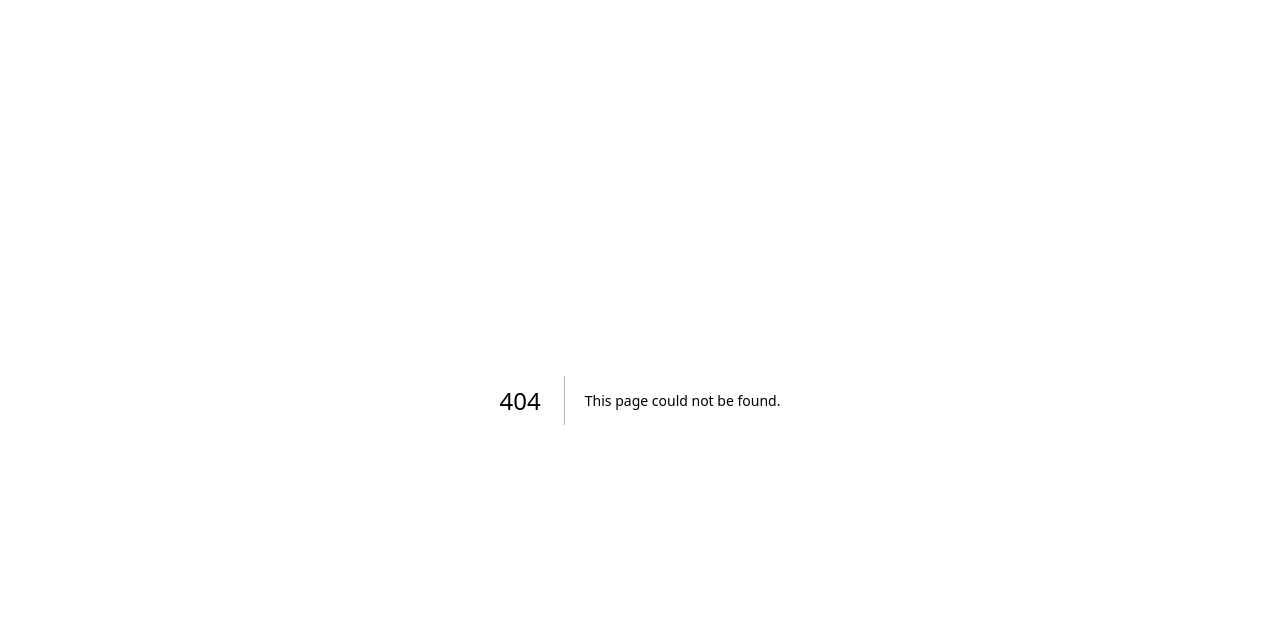
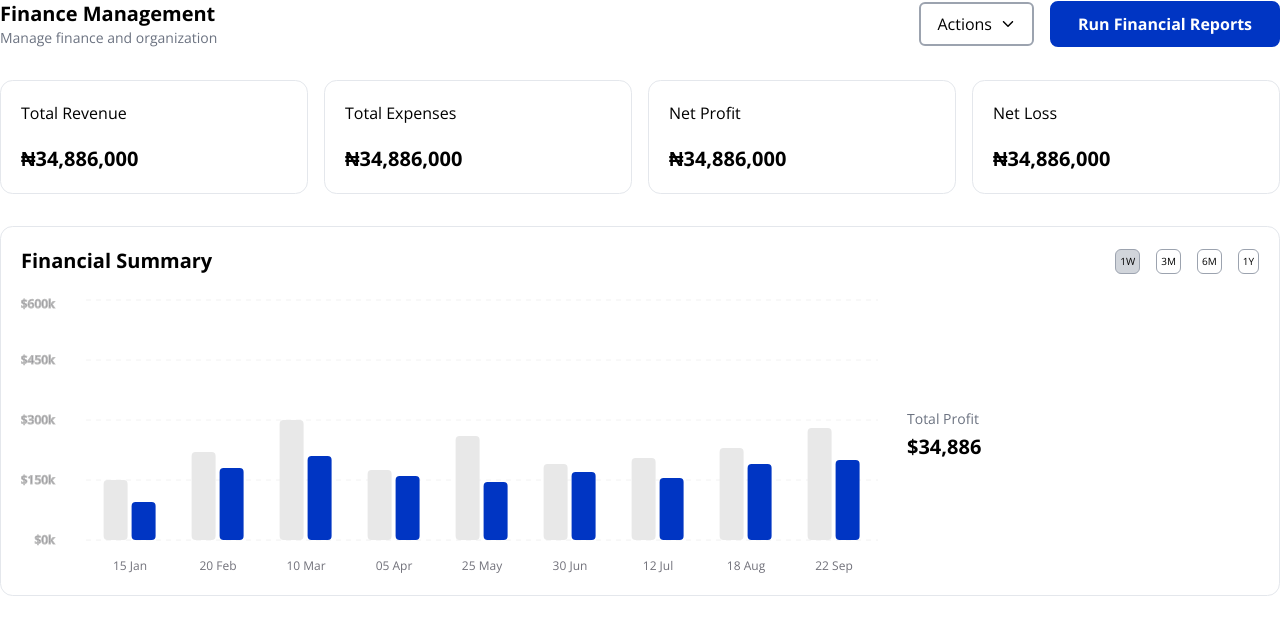
Before and after one commit to Cynegie-Hr-Organization/Cynegie-Frontend, a Next.js app: page /finance-admin in a window 1280 px wide. Before the commit this address had no page. Shown: the top 634 px of the page. Built offline with nearby package versions, Linux system fonts and the light colour scheme.

Commit message:
feat: finance-admin module

```diff
--- /dev/null
+++ b/app/(pages)/finance-admin/bar-chart.tsx
@@ -0,0 +1,67 @@
+"use client"
+
+import { Bar, BarChart, CartesianGrid, XAxis, YAxis } from "recharts"
+
+
+import {
+  ChartConfig,
+  ChartContainer,
+  ChartTooltip,
+  ChartTooltipContent,
+} from "@/components/ui/chart"
+import { localTime } from "@/lib/utils";
+
+
+
+
+export interface ChartData {
+  [key: string]: string | number
+}
+
+export interface BarChartComponentProps {
+  chartData: ChartData[]
+  chartConfig: ChartConfig
+}
+
+
+export function BarChartComponent({ chartData, chartConfig }: BarChartComponentProps) {
+  return (
+    <ChartContainer className="w-full h-full" config={chartConfig}>
+      <BarChart accessibilityLayer data={chartData} barCategoryGap="20%">
+        <CartesianGrid
+          horizontal={true}
+          vertical={false}
+          strokeDasharray="5 5"
+          stroke="#f0f0f0"
+          horizontalFill={['#fafafa']}
+          fillOpacity={0.1}
+        />
+        <YAxis
+          className="text-xs font-semibold text-[#bebebe]"
+          dataKey={(data) => {
+            const keys = Object.keys(data).filter(key => key !== 'date');
+            return keys.reduce((sum, key) => sum + data[key], 0);
+          }}
+          tickLine={false}
+          axisLine={false}
+          tickMargin={25}
+          tick={{ stroke: "#bebebe" }}
+          tickFormatter={(value) => `$${Number(Math.round(value))}k`}
+        />
+        <XAxis
+          dataKey="date"
+          tickLine={false}
+          tickMargin={15}
+          axisLine={false}
+          tickFormatter={(value) => localTime(value)}
+        />
+        <ChartTooltip
+          cursor={false}
+          content={<ChartTooltipContent className="bg-white border-none" />}
+        />
+        <Bar dataKey="desktop" fill="#E8E8E8" radius={4}  />
+        <Bar dataKey="mobile" fill="#0035C3" radius={4} />
+      </BarChart>
+    </ChartContainer>
+  )
+}
--- /dev/null
+++ b/app/(pages)/finance-admin/layout.tsx
@@ -0,0 +1,9 @@
+const FinanceAdminLayout = ({ children }: { children: React.ReactNode }) => {
+  return (
+    <div className="flex flex-col gap-4">
+      {children}
+    </div>
+  )
+}
+
+export default FinanceAdminLayout
--- /dev/null
+++ b/app/(pages)/finance-admin/page.tsx
@@ -0,0 +1,148 @@
+"use client"
+
+import { useRouter } from "next/navigation";
+import AppButton from "@/app/_components/shared/button";
+import { AppDropdownMenu } from "@/app/_components/shared/dropdown-menu";
+import { IoIosArrowDown } from "react-icons/io";
+import { BarChartComponent } from "./bar-chart";
+import { ChartConfig } from "@/components/ui/chart";
+
+
+const chartConfig = {
+  desktop: {
+    label: "Desktop",
+    color: "#E8E8E8",
+  },
+  mobile: {
+    label: "Mobile",
+    color: "#0035C3",
+  },
+} satisfies ChartConfig
+
+
+
+const FinanceAdminPage = () => {
+  const pageCards = [
+    {
+      title: "Total Revenue",
+      description: "₦34,886,000",
+    },
+    {
+      title: "Total Expenses",
+      description: "₦34,886,000",
+    },
+    {
+      title: "Net Profit",
+      description: "₦34,886,000",
+    },
+    {
+      title: "Net Loss",
+      description: "₦34,886,000",
+    },
+  ];
+
+
+
+
+  const chartData = [
+    { date: "2023-01-15", desktop: 150, mobile: 95 },
+    { date: "2023-02-20", desktop: 220, mobile: 180 },
+    { date: "2023-03-10", desktop: 300, mobile: 210 },
+    { date: "2023-04-05", desktop: 175, mobile: 160 },
+    { date: "2023-05-25", desktop: 260, mobile: 145 },
+    { date: "2023-06-30", desktop: 190, mobile: 170 },
+    { date: "2023-07-12", desktop: 205, mobile: 155 },
+    { date: "2023-08-18", desktop: 230, mobile: 190 },
+    { date: "2023-09-22", desktop: 280, mobile: 200 },
+  ]
+
+
+  return (
+    <div className="space-y-8">
+      <PageHeader
+        title="Finance Management"
+        description="Manage finance and organization"
+        buttonLabel="Run Financial Reports"
+        actionButtonLabel="Actions"
+        to="/finance-admin/new"
+      />
+
+      <div className="grid grid-cols-1 md:grid-cols-4 gap-4">
+        {pageCards.map((card, index) => (
+          <div className="common-card space-y-5" key={index}>
+            <h3>{card.title}</h3>
+            <p className="text-xl font-bold">{card.description}</p>
+          </div>
+        ))}
+      </div>
+
+      <div className="common-card space-y-5">
+        <div className="flex items-center justify-between">
+          <h3 className="text-xl font-bold text-black">Financial Summary</h3>
+          <div className="flex items-center gap-4 text-[10px]">
+            <button className="border border-gray-400 rounded-md p-1 bg-gray-300">1W</button>
+            <button className="border border-gray-400 rounded-md p-1">3M</button>
+            <button className="border border-gray-400 rounded-md p-1">6M</button>
+            <button className="border border-gray-400 rounded-md p-1">1Y</button>
+          </div>
+        </div>
+
+        <div className="flex flex-col md:flex-row items-center gap-6">
+          <div className="h-[220px] xl:h-[280px] max:w-[862px] w-[862px]">
+            <BarChartComponent chartData={chartData} chartConfig={chartConfig} />
+          </div>
+
+          <div className="space-y-1">
+            <p className="text-sm text-gray-500">Total Profit</p>
+            <p className="text-xl font-bold">$34,886</p>
+          </div>
+        </div>
+      </div>
+    </div>
+  );
+};
+
+
+const PageHeader = ({ title, description, buttonLabel, to }: {
+  title: string,
+  description: string,
+  actionButtonLabel: string,
+  buttonLabel: string,
+  to: string
+}) => {
+  const router = useRouter();
+  const handleClick = () => router.push(to)
+
+  return (
+    <div className="flex justify-between items-center">
+      <div>
+        <h3 className="text-xl font-bold text-black">{title}</h3>
+        <p className="text-sm text-gray-500">{description}</p>
+      </div>
+
+      <div className="flex items-center gap-4">
+        <AppDropdownMenu
+          width="w-[230px]"
+          menuItems={
+            <div className="text-sm">
+              <button className="p-2 hover:bg-gray-100 rounded-lg w-full text-left">Manage Budgets</button>
+              <button className="p-2 hover:bg-gray-100 rounded-lg w-full text-left">View Transactions</button>
+              <button className="p-2 hover:bg-gray-100 rounded-lg w-full text-left">Update Financial Settings</button>
+            </div>
+          }
+
+          trigger={
+            <div className="flex items-center gap-2 btn-secondary rounded-md px-4 py-2 cursor-pointer">
+              <p>Actions</p>
+              <IoIosArrowDown />
+            </div>
+          }
+        />
+
+        <AppButton onClick={handleClick} label={buttonLabel} className="btn-primary w-full hidden md:block" />
+      </div>
+    </div>
+  )
+}
+
+export default FinanceAdminPage;
--- a/app/globals.css
+++ b/app/globals.css
@@ -9,6 +9,61 @@
 
 
 
+@layer base {
+  :root {
+    --background: 0 0% 100%;
+    --foreground: 240 10% 3.9%;
+    --card: 0 0% 100%;
+    --card-foreground: 240 10% 3.9%;
+    --popover: 0 0% 100%;
+    --popover-foreground: 240 10% 3.9%;
+    --primary: 240 5.9% 10%;
+    --primary-foreground: 0 0% 98%;
+    --secondary: 240 4.8% 95.9%;
+    --secondary-foreground: 240 5.9% 10%;
+    --muted: 240 4.8% 95.9%;
+    --muted-foreground: 240 3.8% 46.1%;
+    --accent: 240 4.8% 95.9%;
+    --accent-foreground: 240 5.9% 10%;
+    --destructive: 0 84.2% 60.2%;
+    --destructive-foreground: 0 0% 98%;
+    --border: 240 5.9% 90%;
+    --input: 240 5.9% 90%;
+    --ring: 240 10% 3.9%;
+    --chart-1: 12 76% 61%;
+    --chart-2: 173 58% 39%;
+    --chart-3: 197 37% 24%;
+    --chart-4: 43 74% 66%;
+    --chart-5: 27 87% 67%;
+  }
+
+  .dark {
+    --background: 240 10% 3.9%;
+    --foreground: 0 0% 98%;
+    --card: 240 10% 3.9%;
+    --card-foreground: 0 0% 98%;
+    --popover: 240 10% 3.9%;
+    --popover-foreground: 0 0% 98%;
+    --primary: 0 0% 98%;
+    --primary-foreground: 240 5.9% 10%;
+    --secondary: 240 3.7% 15.9%;
+    --secondary-foreground: 0 0% 98%;
+    --muted: 240 3.7% 15.9%;
+    --muted-foreground: 240 5% 64.9%;
+    --accent: 240 3.7% 15.9%;
+    --accent-foreground: 0 0% 98%;
+    --destructive: 0 62.8% 30.6%;
+    --destructive-foreground: 0 0% 98%;
+    --border: 240 3.7% 15.9%;
+    --input: 240 3.7% 15.9%;
+    --ring: 240 4.9% 83.9%;
+    --chart-1: 220 70% 50%;
+    --chart-2: 160 60% 45%;
+    --chart-3: 30 80% 55%;
+    --chart-4: 280 65% 60%;
+    --chart-5: 340 75% 55%;
+    }
+}
 
 
 
--- a/lib/utils.ts
+++ b/lib/utils.ts
@@ -1,9 +1,13 @@
 import { clsx, type ClassValue } from "clsx";
+import { format } from "date-fns";
 import { twMerge } from "tailwind-merge";
 
 export function cn(...inputs: ClassValue[]) {
   return twMerge(clsx(inputs));
 }
+
+export const localTime = (time: string, timeFormat: string = 'dd MMM') => format(new Date(time), timeFormat);
+
 
 // utils/dateFormatter.ts
 export const formatDate = (dateString: string): string => {
```
